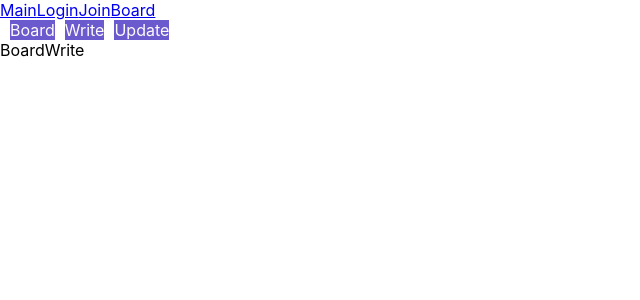
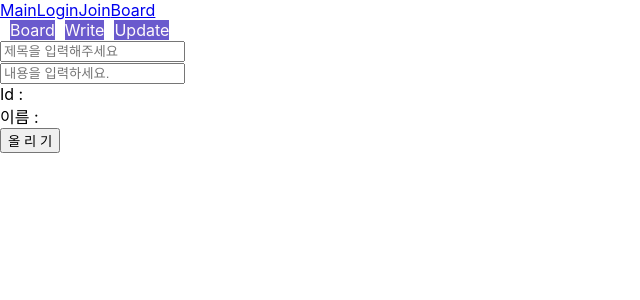
Before and after one commit to daewonLims/siyoung-demo, a React (Create React App) app: page /Board in a window 1280 px wide. Both pictures are taken after a click on the element "Write". Shown: the top 300 px of the page, without its empty margins (0-640 px from the left). Built offline with nearby package versions, Linux system fonts and the light colour scheme.

Commit message:
add Board Write Page and Event

```diff
--- a/src/component/App/App.tsx
+++ b/src/component/App/App.tsx
@@ -25,7 +25,12 @@ class App extends Component<Props, State> {
         password:'',
         user_name:''
       },
-      dumyData:[],
+      dumyData:[{
+        user_id:'123',
+        user_password:'123',
+        user_name:'tester',
+        user_birth:''
+      }],
     }
   }
   joinUser = (userData:{id:string, password:string, name:string, birth?:string}) => {
--- a/src/component/Skills/Board/Board.tsx
+++ b/src/component/Skills/Board/Board.tsx
@@ -2,7 +2,9 @@
 import React, { Component } from 'react';
 import styles from './Board.module.scss';
 import {Props} from '../../Nav/index';
-import { BoardUpdate,BoardWrite } from './components/';
+import { BoardUpdate,BoardWrite, BoardForm } from './components/';
+import {DumyBoard} from '../../Nav/index'
+
 
 interface State {
   input:{
@@ -12,6 +14,12 @@ interface State {
     password:string,
     user_name:string,
   };
+  //글쓰기 후 초기화
+  boardWrite:{
+    board_write_title:string;
+    board_write_content:string;
+  };
+  DumyBoards:DumyBoard[],
   div_control:0|1|2,
   [key:string]:any;
 }
@@ -27,6 +35,12 @@ class Board extends Component<Props, State>{
         password:this.props.userInfo.password,
         user_name:this.props.userInfo.user_name,
       },
+      boardWrite:{
+        board_write_title:'',
+        board_write_content:'',
+      },
+      //배열초기값
+      DumyBoards:[],
       div_control:0,
       flag:{
         passwordCheckFlag:false,
@@ -37,8 +51,88 @@ class Board extends Component<Props, State>{
       this.setState({
           div_control:flag
       })
+      console.log("프롭스 유저네임 ::: "+ this.props.userInfo.user_name);
+  }
+  //인풋 벨류값 온체인지 함수
+  onChangeBoardWrite = (value:string, flag:boolean) =>{
+   if (flag) {
+    // title
+    this.setState({
+      boardWrite:{
+        board_write_title:value,
+        board_write_content:this.state.boardWrite.board_write_content,
+      }
+    },()=>{console.log(this.state.boardWrite.board_write_title)})
+   } else {
+    //content
+    this.setState({
+      boardWrite:{
+        board_write_title:this.state.boardWrite.board_write_title,
+        board_write_content:value,
+      }
+    },()=>{console.log(this.state.boardWrite.board_write_content)})
+   }
   }
 
+  currentDate = () => {
+    let newDate = new Date();
+    let todayStr = newDate.toString();
+    let year = newDate.getFullYear();
+    const WEEKDAY = ['Sun','Mon','Tue','Wed','Thu','Fri','Sat'];
+    let day = WEEKDAY[newDate.getDay()];
+    let month = todayStr.slice(4, 7);
+    let date = newDate.getDate();
+    let hour = newDate.getHours();
+    let hms = ''
+    if ( hour <10 ) {
+      hms = '0'+hour.toString() + ':'
+    } else {
+      hms = hour.toString()+':'
+    }
+    let min = newDate.getMinutes();
+    if (min < 10) {
+      hms += '0'+min.toString() + ':'
+    } else {
+      hms += min.toString()+ ':'
+    }
+    let sec = newDate.getSeconds();
+    if (sec<10) {
+      hms += '0' + sec.toString();
+    } else {
+      hms += sec.toString();
+    }
+    let currentDay = year.toString()+month+date.toString()+day+'_';
+    let currentTime = currentDay + hms
+    return currentTime
+  }
+
+  onClickBoardWriteButton= (e:any)=>{
+    e.preventDefault();
+    console.log('test')
+    let leng = this.state.DumyBoards.length;
+    let title = this.state.boardWrite.board_write_title;
+    let content = this.state.boardWrite.board_write_content;
+    let userName = this.props.userInfo.user_name;
+    let writeDate = this.currentDate();
+
+    let dumyBoardForm = this.state.DumyBoards;
+    let dumpBoard:DumyBoard = {
+      boardForm:{
+        boardIndex:leng,
+        boardTitle:title,
+        boardContent:content,
+        boardUserName:userName,
+        boardWriteDate:writeDate,
+      }
+    }
+    dumyBoardForm.push(dumpBoard);
+    console.log('set before ::',dumyBoardForm)
+    this.setState({
+      DumyBoards:dumyBoardForm
+    },()=>{
+      console.log('after::',this.state.DumyBoards)
+    })
+  }
   render(){
     const {div_control} = this.state;
 
@@ -54,15 +148,28 @@ class Board extends Component<Props, State>{
         </div>
         <div>
             {div_control===0 && (
-                <form>
-                    <div>board</div>
-                </form>
+                <BoardForm dumyBoards={this.state.DumyBoards} />
             )}
             {div_control===1 && (
-                <BoardWrite />
+                <BoardWrite userInfo={{
+                  id:this.props.userInfo.id,
+                  password:this.props.userInfo.password,
+                  user_name:this.props.userInfo.user_name,
+                }} boardWrite={
+                  {
+                  board_write_title:this.state.boardWrite.board_write_title,
+                  board_write_content:this.state.boardWrite.board_write_content,
+                }
+              } onChangeBoardWrite={this.onChangeBoardWrite}
+              onClickBoardWriteButton={this.onClickBoardWriteButton}
+                />
             )}
             {div_control===2 && (
-                <BoardUpdate />
+                <BoardUpdate userInfo={{
+                  id:this.props.userInfo.id,
+                  password:this.props.userInfo.password,
+                  userName:this.props.userInfo.user_name,
+                }} />
             )}
         </div>
     </div>
--- /dev/null
+++ b/src/component/Skills/Board/components/BoardForm.tsx
@@ -0,0 +1,27 @@
+import React from "react"
+import {DumyBoard} from '../../../Nav/index'
+// import styled from 'styled-components'
+
+type BoardFormProps = {
+  dumyBoards:DumyBoard[];
+};
+
+export const BoardForm: React.FC<BoardFormProps> = ({dumyBoards  }) => (
+  <div>
+      {dumyBoards.map((board, i)=>{
+        return(
+          <div key={i}>
+            <div>{board.boardForm.boardIndex}</div>
+            <div>{board.boardForm.boardTitle}</div>
+            <div>{board.boardForm.boardUserName}</div>
+            <div>{board.boardForm.boardWriteDate}</div>
+          </div>
+        )
+      })}
+  </div>
+  );
+
+  // BoardFormProps.defaultProps = {
+  // };
+
+  export default BoardForm;
--- a/src/component/Skills/Board/components/BoardWrite.tsx
+++ b/src/component/Skills/Board/components/BoardWrite.tsx
@@ -1,16 +1,47 @@
 import React from "react"
 
 type BoardProps = {
-    [key:string]:any;
+    userInfo:{
+      id:string,
+      password:string,
+      user_name:string,
+    };
+    boardWrite:BoardWriteState,
+    onChangeBoardWrite:Function,
+    onClickBoardWriteButton:Function,
   };
 
-export const BoardWrite: React.FC<BoardProps> = ({  }) => (
+interface BoardWriteState {
+    board_write_title:string;
+    board_write_content:string;
+}
+
+export const BoardWrite: React.FC<BoardProps> = ({userInfo, boardWrite,onChangeBoardWrite,onClickBoardWriteButton}) => (
+
 <div>
-    BoardWrite
-</div>
+    {/* 글쓰기 구현 */}
+    {/* <form action="" > */}
+      <div><input id="boardWriteTitle" type="text" placeholder="제목을 입력해주세요"
+          value={boardWrite.board_write_title}
+          onChange={(e)=>{
+            let value = e.target.value;
+            onChangeBoardWrite(value, true)
+          }} /></div>
+      <div><input id="boardWriteContent" type="text" placeholder="내용을 입력하세요."
+          value={boardWrite.board_write_content}
+          onChange={(e)=>{
+            let value = e.target.value;
+            onChangeBoardWrite(value, false)
+          }}/></div>
+      <div> <span>Id :</span> <span>{userInfo.id}</span> </div>
+      <div><span>이름 :</span> <span>{userInfo.user_name} </span></div>
+      <button type="button" onClick={(e)=>onClickBoardWriteButton(e)}> 올 리 기</button>
+    {/* </form> */}
+  </div>
 );
 
-// BoardWrite.defaultProps = {
-// };
+BoardWrite.defaultProps = {
+
+};
 
 export default BoardWrite;
--- a/src/component/Skills/Board/components/index.ts
+++ b/src/component/Skills/Board/components/index.ts
@@ -1,2 +1,3 @@
 export {BoardUpdate} from './BoardUpdate'
 export {BoardWrite} from './BoardWrite'
+export {BoardForm} from './BoardForm'
```
Also changed, not shown: src/component/Nav/index.ts (+10 -0 lines).
